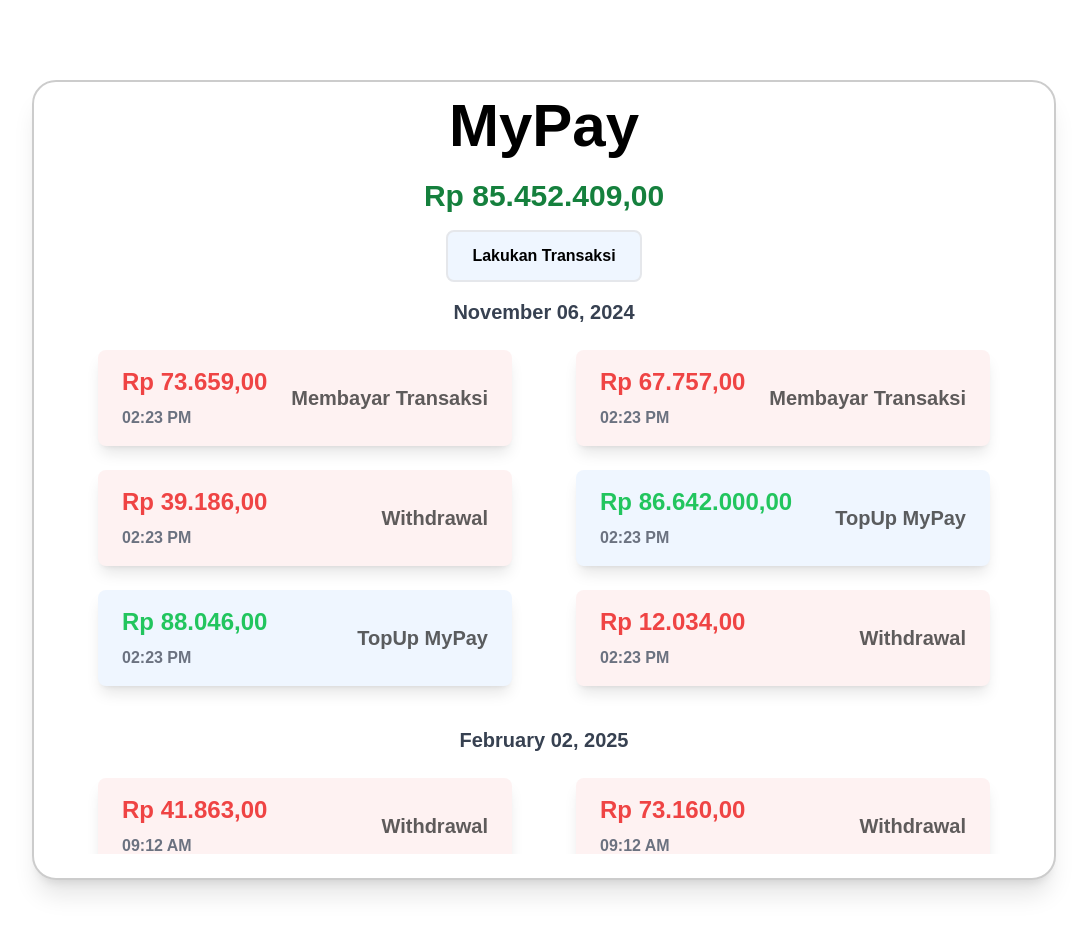
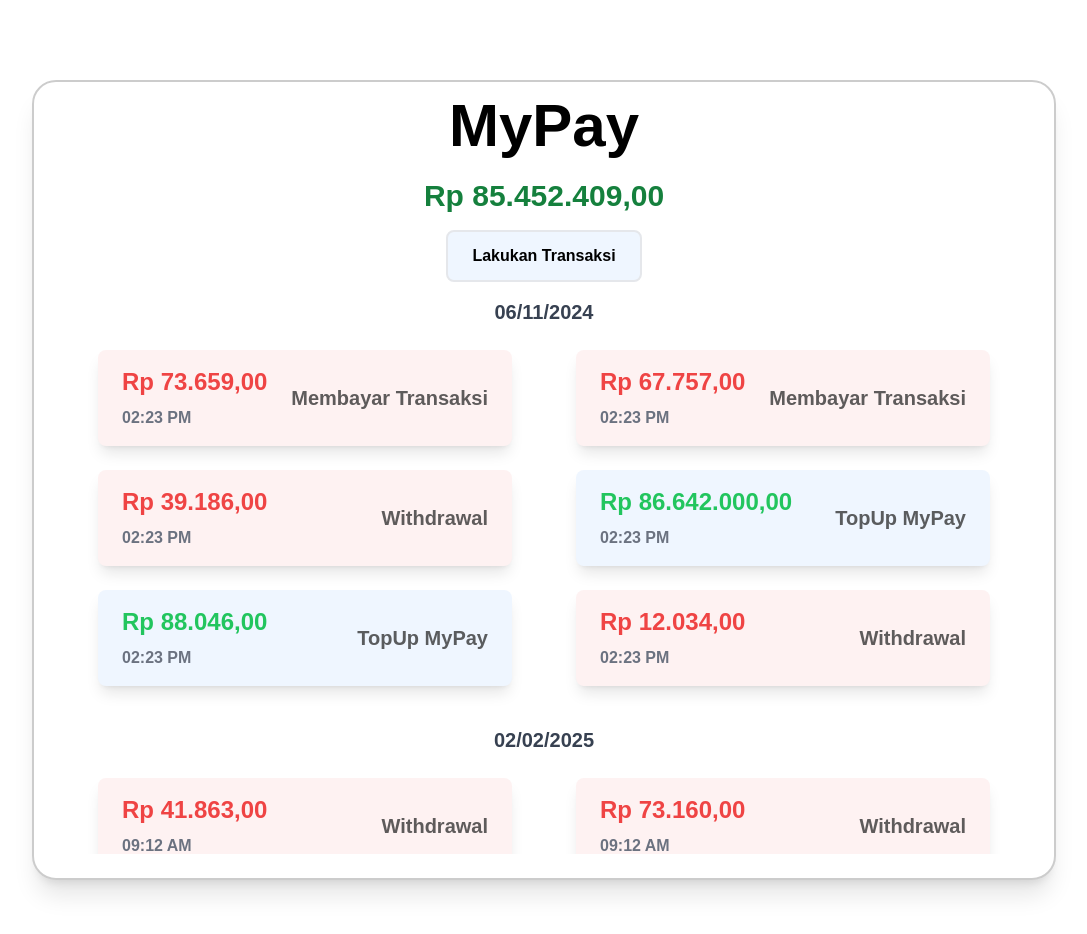
Before and after one commit to Andrew4Coding/sijarta-ngequery, a Next.js app: page /mypay in a window 1280 px wide. Shown: the top 934 px of the page, without its empty margins (96-1183 px from the left). Built offline with nearby package versions, Linux system fonts and the light colour scheme.

Commit message:
feat: change date format

```diff
--- a/modules/MyPayModule/index.tsx
+++ b/modules/MyPayModule/index.tsx
@@ -39,10 +39,10 @@ export const MyPayModule = () => {
         <div className="grid grid-cols-1 md:grid-cols-2 gap-x-4 gap-y-4 md:gap-y-6 h-[700px] overflow-y-scroll overflow-x-visible w-full">
           {dummyData.map((item, index) => {
             const date = new Date(item.date.toISOString()).toLocaleDateString(
-              "en-US",
+              "id-ID",
               {
                 day: "2-digit",
-                month: "long",
+                month: "2-digit",
                 year: "numeric",
               }
             );
```
